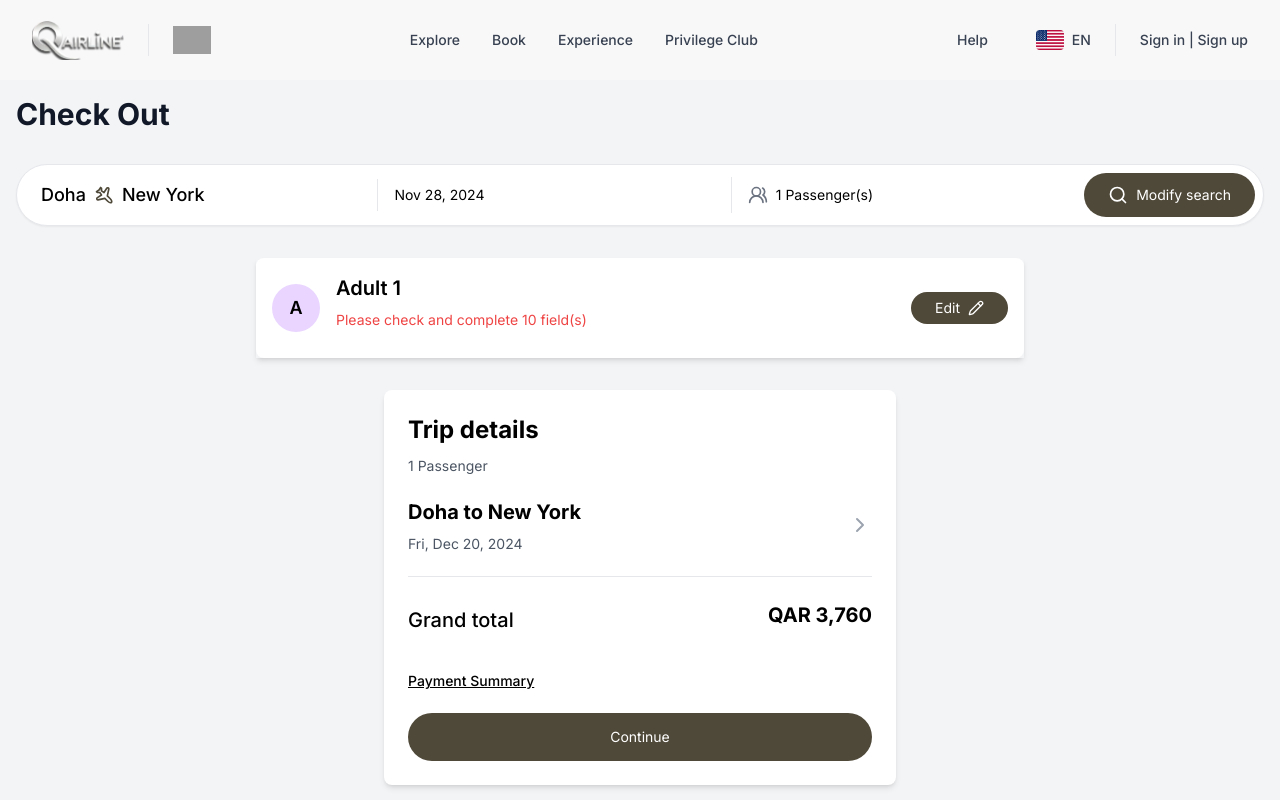
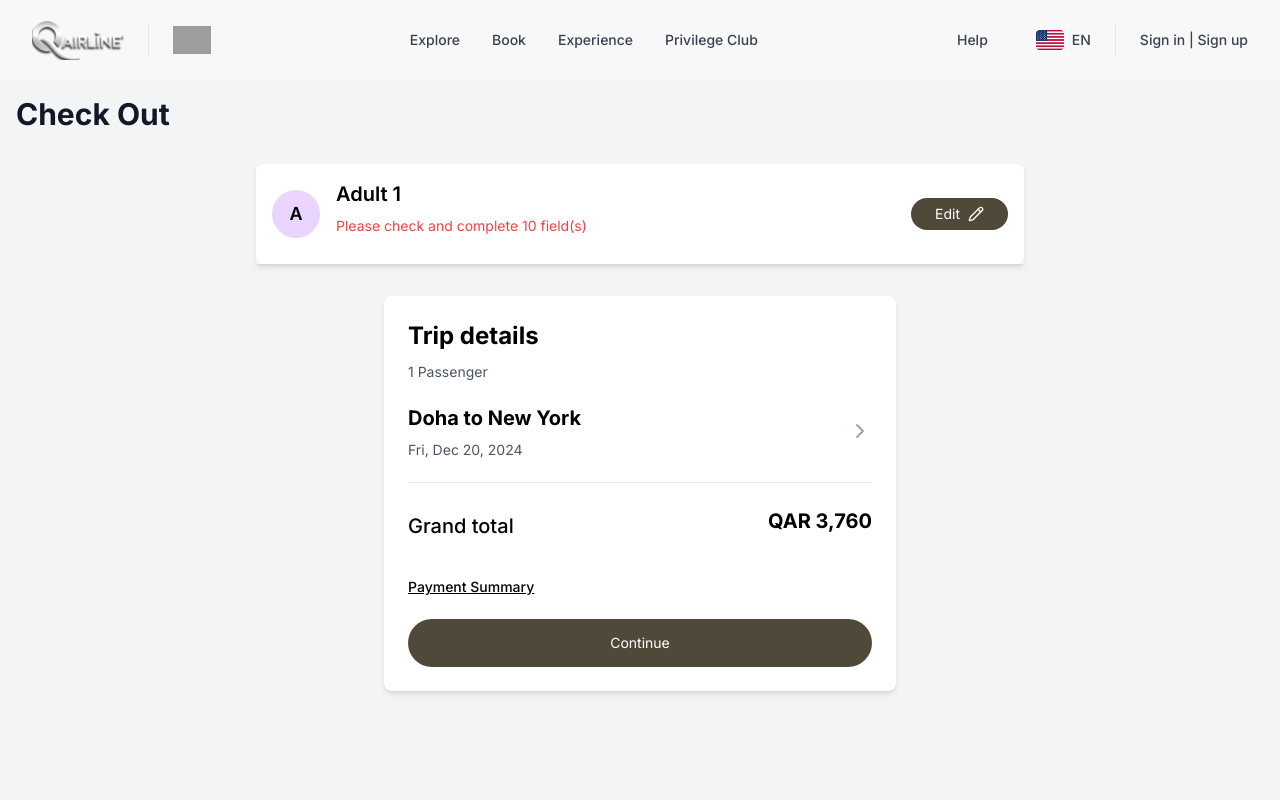
Before and after one commit to QuangHari/FlightBooking, a Vue app: page /checkout in a window 1280 px wide. Shown: the top 800 px of the page. Built offline with nearby package versions, Linux system fonts and the light colour scheme; grey boxes are pictures that could not be loaded.

Commit message:
Update UI for checkout page

```diff
--- a/src/views/CheckOut.vue
+++ b/src/views/CheckOut.vue
@@ -3,7 +3,6 @@
           <Navbar />
           <div class="container mx-auto px-4 py-8 mt-16">
             <h1 class="text-3xl font-bold text-gray-900 mb-8">Check Out</h1>
-            <FlightSearchBar class="mb-8" />
             <CustomerDetailsCard />
             <FlightCheckoutCard
                 departureCity="Doha"
@@ -25,7 +24,6 @@
     </template>
 
     <script setup lang = "ts">
-    import FlightSearchBar from '../components/Flightspage/FlightSearchBar.vue';
     import FlightCheckoutCard from '../components/Checkoutpage/FlightCheckoutCard.vue';
     import CustomerDetailsCard from '../components/Checkoutpage/CustomerDetailsCard.vue'
     import Navbar from '../components/shared/Navbar.vue';
```
